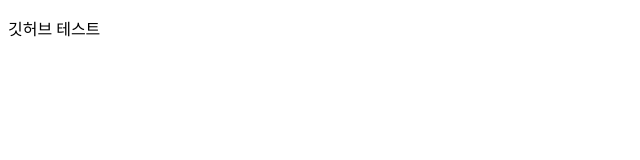
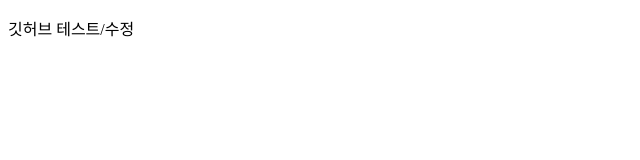
Before and after one commit to summerlovemee/20240809-01, a plain HTML site: page index.html in a window 1280 px wide. Shown: the full height of the page, 0-640 px from the left. Drawn offline with Linux system fonts and the light colour scheme.

Commit message:
오전 10시 44분

```diff
--- a/index.html
+++ b/index.html
@@ -6,6 +6,6 @@
     <title>두번째</title>
 </head>
 <body>
-<p>깃허브 테스트</p>
+<p>깃허브 테스트/수정</p>
 </body>
 </html>
```
